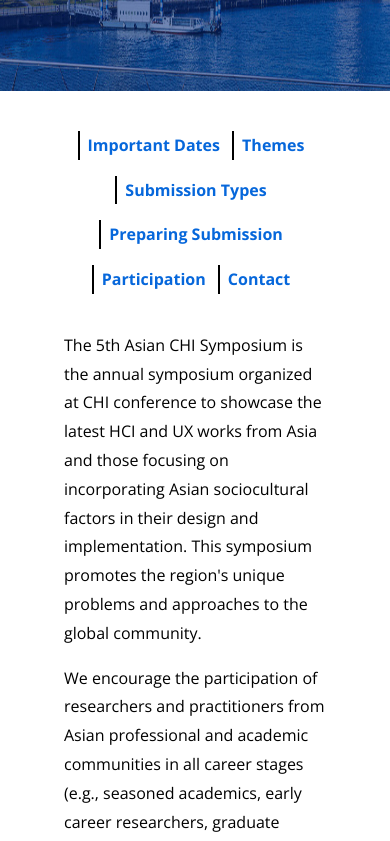
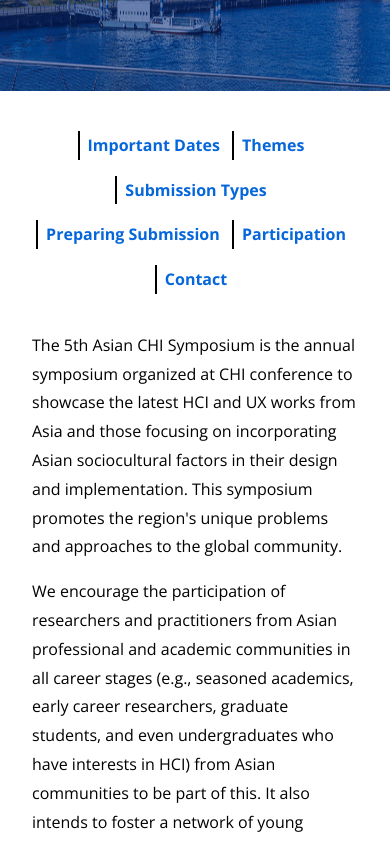
Before and after one commit to ekoabdulgoffar/2021, a plain HTML site: page cfpEn.html in a window 390 px wide. Shown: the part 560-1401 px from the top of the page. Drawn offline with nearby package versions, Linux system fonts and the light colour scheme.

Commit message:
fixed cfp for mobile viewing

```diff
--- a/cfpEn.html
+++ b/cfpEn.html
@@ -79,7 +79,7 @@
         <script src="../app.js"></script>
 
         <main>
-            <div style="margin: 2rem 4rem">
+            <div class="main-container">
                 <!-- <form>
                     <label for="lang-switch">
                         <span lang="chinese"><b>语言: </b></span>
--- a/style.css
+++ b/style.css
@@ -156,6 +156,10 @@ nav{
 
 .cfp-languages {
     display: none;
+}
+
+.main-container {
+    margin: 2rem 4rem
 }
 
 @media screen and (max-width: 1140px){
@@ -949,6 +953,10 @@ small{
         padding: 0;
     }
 
+    .important-dates {
+        padding: 2em 2em;
+    }
+
     .important-dates-table{
         display: none;
     }
@@ -1000,6 +1008,14 @@ small{
 
     .separator-important {
         display: block;
+    }
+
+    .main-container, .themes, #submission-details, #original-works, .showcase, .prepare-submission, .selection-process, .participate-symposium, .have-questions {
+        margin: 2rem 2rem;
+    }
+
+    .original-works, #showcase, .prepare-submission, .selection-process, #participate-symposium, .have-questions {
+        padding: 0;
     }
 
     /* Programs */
```
